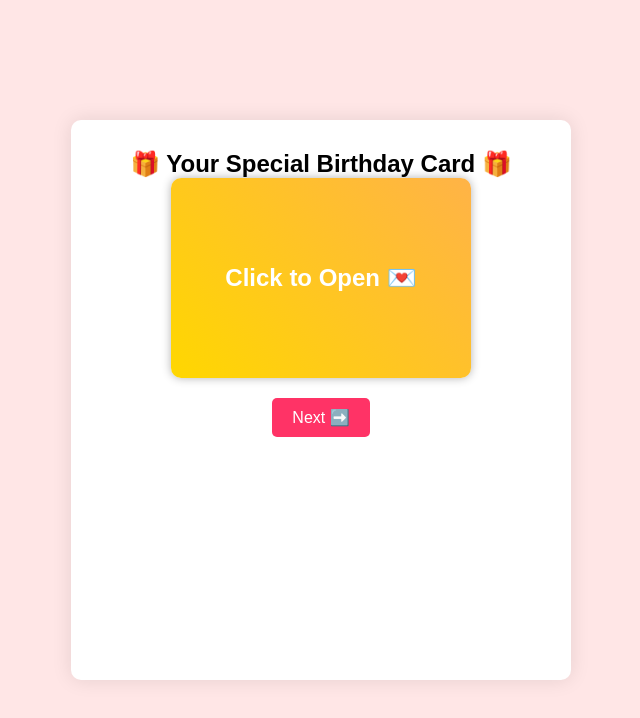
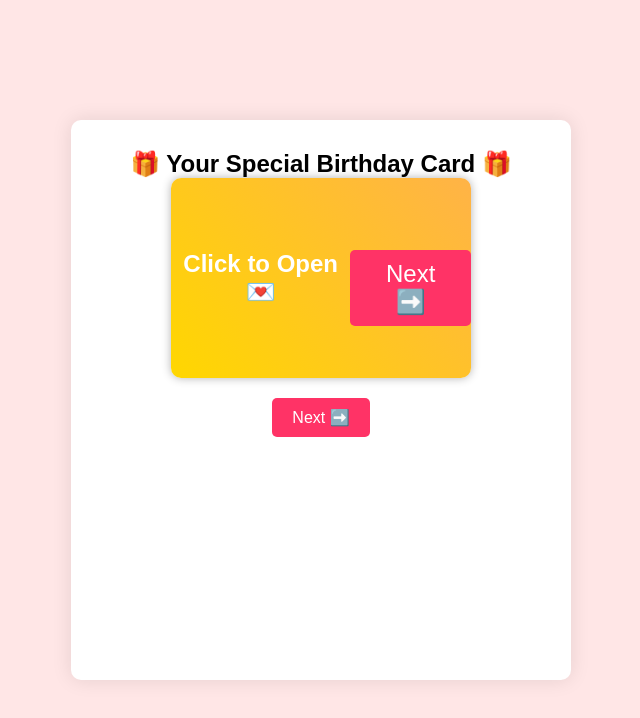
Before and after one commit to BoitshokoSoomo/Leboweb, a plain HTML site: page index.html in a window 1280 px wide. Both pictures are taken after a click on the button 640 px from the left and 400 px from the top of the page. Shown: the whole page, without its empty margins (319-959 px from the left). Drawn offline with Linux system fonts and the light colour scheme.

Commit message:
Update index.html

```diff
--- a/index.html
+++ b/index.html
@@ -189,7 +189,9 @@
             <h2>🎁 Your Special Birthday Card 🎁</h2>
             <div class="card-container">
                 <div class="card" id="birthday-card">
-                    <div class="card-front" onclick="openCard()">Click to Open 💌</div>
+                    <div class="card-front" onclick="openCard()">Click to Open 💌
+                    <button onclick="flipPage(2)">Next ➡️</button>
+                    </div>
                     <div class="card-back">
                         <p>Dear Lebogang,</p>
                         <p>On this beautiful day, I just want to remind you how incredibly special you are to me.
```
